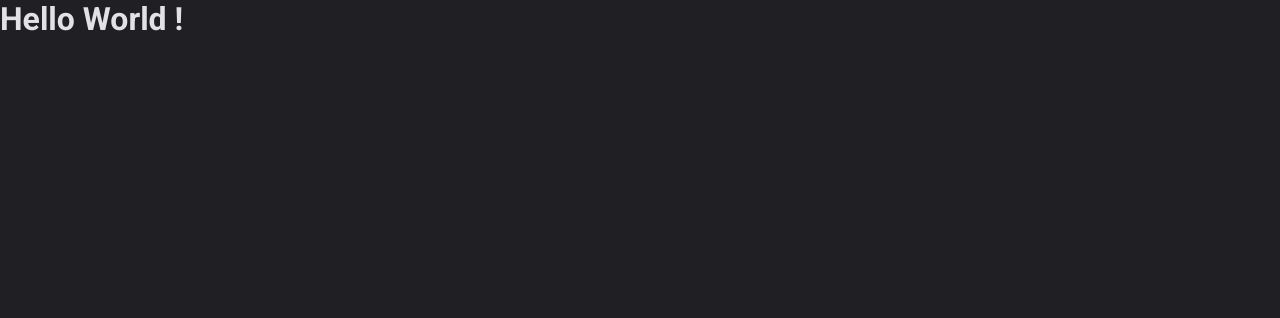
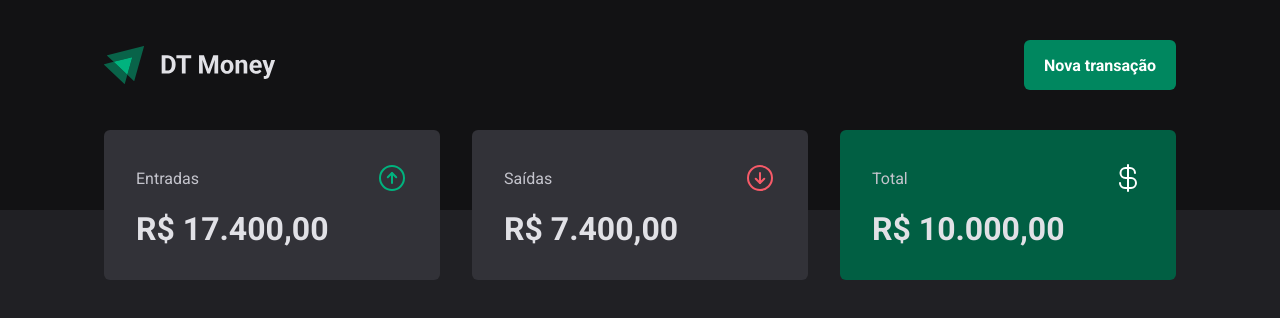
Before and after one commit to GabrielFerlima/Ignite-DtMoney-React, a React (Vite) app in the folder DtMoney/: page / in a window 1280 px wide. Shown: the top 318 px of the page. Built offline with nearby package versions, Linux system fonts and the light colour scheme.

Commit message:
Adicionando o Summary component

```diff
--- a/DtMoney/package.json
+++ b/DtMoney/package.json
@@ -9,6 +9,7 @@
     "preview": "vite preview"
   },
   "dependencies": {
+    "phosphor-react": "^1.4.1",
     "react": "^18.2.0",
     "react-dom": "^18.2.0",
     "styled-components": "^5.3.6"
--- a/DtMoney/src/App.tsx
+++ b/DtMoney/src/App.tsx
@@ -1,4 +1,5 @@
 import { ThemeProvider } from "styled-components"
+import { Transactions } from "./pages/Transactions"
 import { GlobalStyle } from "./styles/global"
 import { defaultTheme } from "./styles/themes/default"
 
@@ -7,7 +8,8 @@
   return (
     <ThemeProvider theme={defaultTheme}>
       <GlobalStyle/>
-    <h1>Hello World !</h1>
+
+      <Transactions/>
     </ThemeProvider>
   )
 
--- /dev/null
+++ b/DtMoney/src/components/Header/Summary/index.tsx
@@ -0,0 +1,34 @@
+import { SummaryCard, SummaryContainer } from "./styles";
+import {ArrowCircleDown, ArrowCircleUp, CurrencyDollar} from 'phosphor-react'
+
+export function Summary() {
+    return(
+        <SummaryContainer>
+            <SummaryCard>
+            <header>
+                <span>Entradas</span>
+                <ArrowCircleUp size={32} color='#00b37e'/>
+            </header>
+            <strong>R$ 17.400,00</strong>
+            </SummaryCard>
+
+            <SummaryCard>
+            <header>
+                <span>Saídas</span>
+                <ArrowCircleDown size={32} color='#f75a68'/>
+            </header>
+            <strong>R$ 7.400,00</strong>
+            </SummaryCard>
+
+            <SummaryCard variant="green">
+            <header>
+                <span>Total</span>
+                <CurrencyDollar size={32} color='#fff'/>
+            </header>
+            <strong>R$ 10.000,00</strong>
+            </SummaryCard>
+
+        </SummaryContainer>
+
+    )
+}
--- /dev/null
+++ b/DtMoney/src/components/Header/Summary/styles.ts
@@ -0,0 +1,45 @@
+import { ProhibitInset } from "phosphor-react";
+import styled, { css } from "styled-components";
+
+export const SummaryContainer = styled.section`
+    width:100%;
+    max-width: 1120px;
+    margin: 0 auto;
+    padding: 0 1.5rem;
+
+
+    display: grid;
+    grid-template-columns: repeat(3, 1fr);
+    gap: 2rem;
+
+    margin-top: -5rem;
+`;
+
+    interface SummaryCardProbs {
+        variant?: 'green'
+    }
+export const SummaryCard = styled.div<SummaryCardProbs>`
+    background: ${probs => probs.theme["gray-600"]};
+    border-radius: 6px;
+    padding: 2rem;
+
+
+    header {
+        display: flex;
+        align-items: center;
+        justify-content: space-between;
+        color: ${probs => probs.theme['gray-300']};
+    }
+
+    strong {
+        display: block;
+        margin-top: 1rem;
+        font-size: 2rem;
+
+    }
+
+    ${probs => probs.variant == 'green' && css`
+      background: ${probs.theme['green-700']};
+
+    `}
+`;
--- /dev/null
+++ b/DtMoney/src/components/Header/index.tsx
@@ -0,0 +1,14 @@
+import { HeaderContainer, HeaderContent, NewTransactionButton } from "./styles";
+import logoImg from '../../assets/logo.svg'
+
+
+export function Header() {
+    return (
+        <HeaderContainer>
+            <HeaderContent>
+                <img src={logoImg} alt="" />
+                <NewTransactionButton>Nova transação</NewTransactionButton>
+            </HeaderContent>
+        </HeaderContainer>
+    )
+}
--- /dev/null
+++ b/DtMoney/src/components/Header/styles.ts
@@ -0,0 +1,32 @@
+import styled from "styled-components";
+
+export const HeaderContainer = styled.header`
+  background: ${props => props.theme["gray-900"]};
+  padding: 2.5rem 0 7.5rem;
+`;
+
+export const HeaderContent = styled.div`
+  width: 100%;
+  max-width: 1120px;
+  margin: 0 auto;
+  padding: 0 1.5rem;
+  display: flex;
+  justify-content: space-between;
+  align-items: center;
+`;
+
+export const NewTransactionButton = styled.button`
+  height: 50px;
+  border: 0;
+  background: ${props => props.theme["green-500"]};
+  color: ${props => props.theme["white"]};
+  font-weight: bold;
+  padding: 0 1.25rem;
+  border-radius: 6px;
+  cursor: pointer;
+
+  &:hover {
+    background: ${props => props.theme["green-700"]};
+    transition: background-color 0.2s;
+  }
+`;
--- a/DtMoney/src/index.css
+++ /dev/null
@@ -1,70 +0,0 @@
-:root {
-  font-family: Inter, Avenir, Helvetica, Arial, sans-serif;
-  font-size: 16px;
-  line-height: 24px;
-  font-weight: 400;
-
-  color-scheme: light dark;
-  color: rgba(255, 255, 255, 0.87);
-  background-color: #242424;
-
-  font-synthesis: none;
-  text-rendering: optimizeLegibility;
-  -webkit-font-smoothing: antialiased;
-  -moz-osx-font-smoothing: grayscale;
-  -webkit-text-size-adjust: 100%;
-}
-
-a {
-  font-weight: 500;
-  color: #646cff;
-  text-decoration: inherit;
-}
-a:hover {
-  color: #535bf2;
-}
-
-body {
-  margin: 0;
-  display: flex;
-  place-items: center;
-  min-width: 320px;
-  min-height: 100vh;
-}
-
-h1 {
-  font-size: 3.2em;
-  line-height: 1.1;
-}
-
-button {
-  border-radius: 8px;
-  border: 1px solid transparent;
-  padding: 0.6em 1.2em;
-  font-size: 1em;
-  font-weight: 500;
-  font-family: inherit;
-  background-color: #1a1a1a;
-  cursor: pointer;
-  transition: border-color 0.25s;
-}
-button:hover {
-  border-color: #646cff;
-}
-button:focus,
-button:focus-visible {
-  outline: 4px auto -webkit-focus-ring-color;
-}
-
-@media (prefers-color-scheme: light) {
-  :root {
-    color: #213547;
-    background-color: #ffffff;
-  }
-  a:hover {
-    color: #747bff;
-  }
-  button {
-    background-color: #f9f9f9;
-  }
-}
--- /dev/null
+++ b/DtMoney/src/pages/Transactions/index.tsx
@@ -0,0 +1,11 @@
+import { Header } from "../../components/Header";
+import { Summary } from "../../components/Header/Summary";
+
+export function Transactions() {
+    return (
+        <div>
+            <Header/>
+            <Summary/>
+        </div>
+    )
+}
```
Also changed, not shown: DtMoney/src/assets/Logo.svg (added), DtMoney/src/pages/Transactions/styles.ts (added), 1 other file (tests, documents, lock files or other folders).
